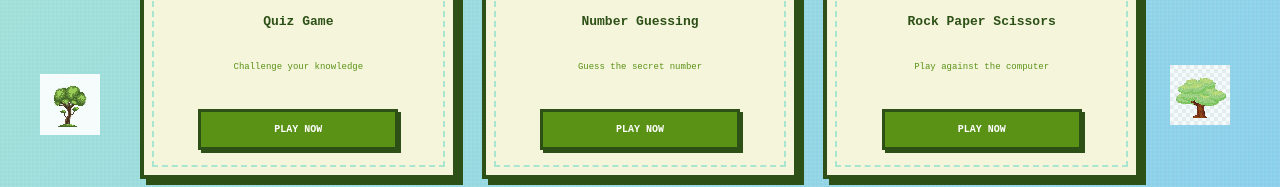
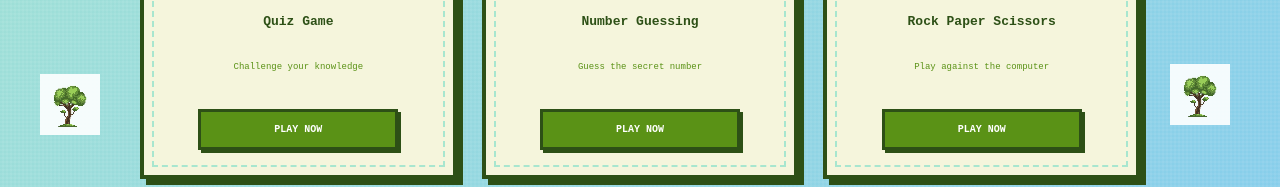
Before and after one commit to tanisha1317/smeraldo_garden, a plain HTML site: page homepage.html in a window 1280 px wide. Shown: the part 622-809 px from the top of the page. Drawn offline with Linux system fonts and the light colour scheme; a script that the page names is missing.

Commit message:
transparency didn't work. revert.

```diff
--- a/homepage.html
+++ b/homepage.html
@@ -23,7 +23,7 @@
 
         <div class="pixel-decorations">
             <img src="tree.png" class="pixel-sprite tree" />
-            <img src="tree2.png" class="pixel-sprite tree" />
+            <img src="tree.png" class="pixel-sprite tree" />
             <img src="flower.png" class="pixel-sprite flower" />
             <img src="flower.png" class="pixel-sprite flower" />
         </div>
```
Also changed, not shown: tree2.png (deleted).
